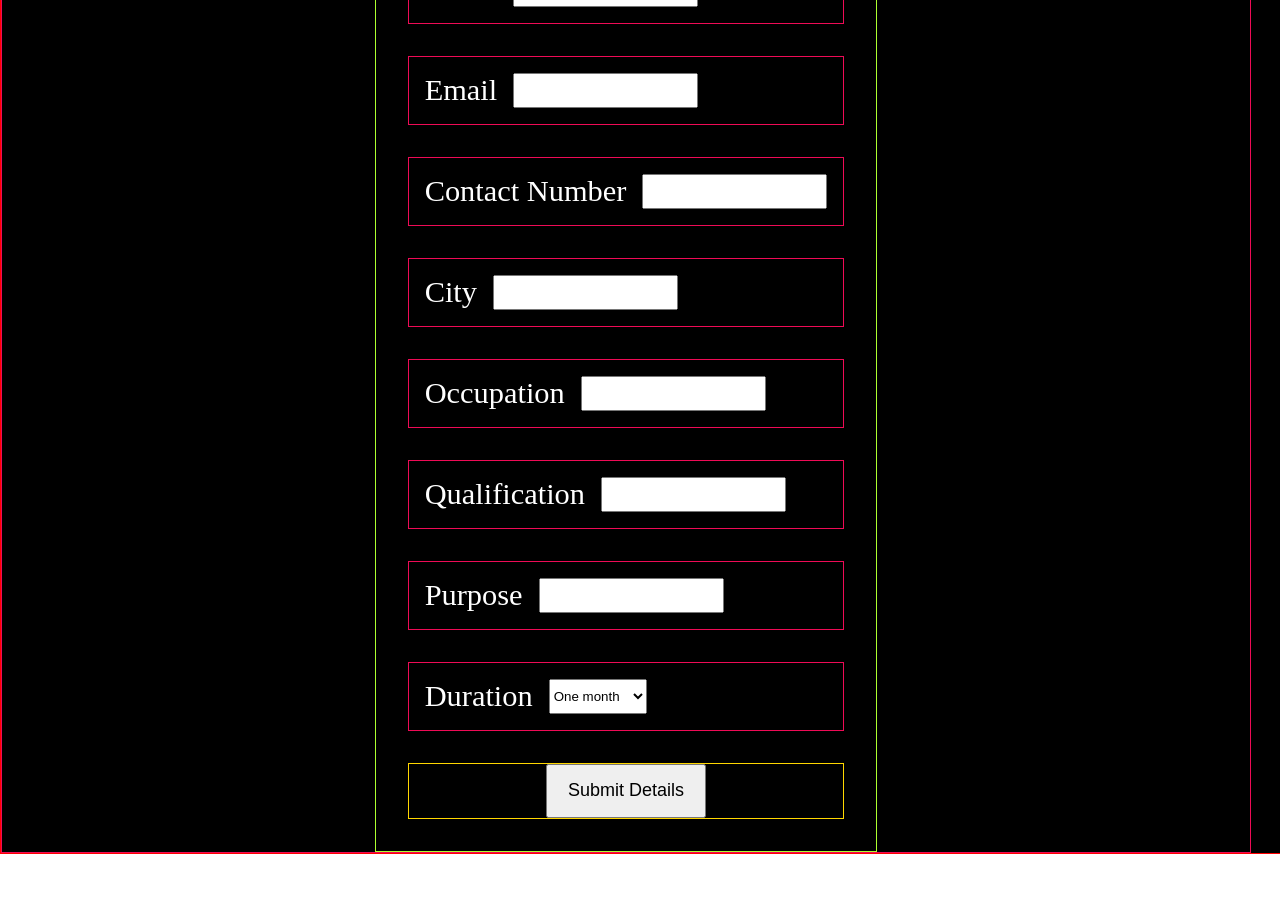
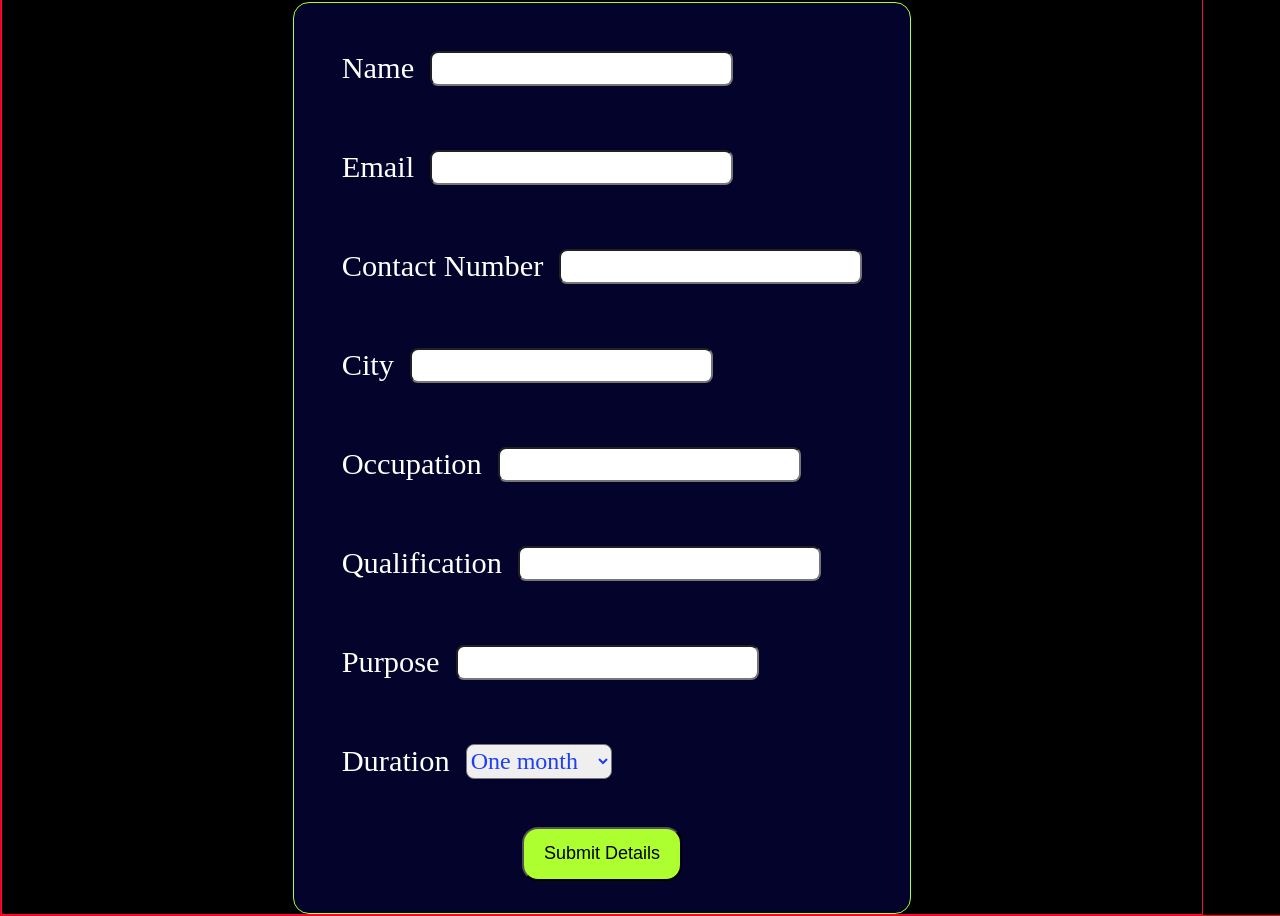
Before and after one commit to neelamraikwar9/LearnNFun, a React (Vite) app: page /join in a window 1280 px wide. Shown: the part 400-1316 px from the top of the page. Before the commit the page ends 1254 px from the top, so only its background shows below. Built offline with nearby package versions, Linux system fonts and the light colour scheme.

Commit message:
added form with styles and layout

```diff
--- a/src/pages/JoinUs.jsx
+++ b/src/pages/JoinUs.jsx
@@ -63,48 +63,48 @@ const JoinUs = () => {
   return (
     <main className='mainFormCon'>
     <div className="wholeFormCon">
-      <h1 className="formHead">Fill the Form to Join</h1>
+      <h1 className="formHeadText">Fill the Form to Join</h1>
       <form onSubmit={handleSubmit} className="formCon">
         <div className='field'>
         <label htmlFor="nam">Name</label>
-        <input type="text" id="nam" name="name" value={form.name} onChange={handleOnChange}/>
+        <input type="text" id="nam" name="name" value={form.name} onChange={handleOnChange} className="inp"/>
         </div>
 
         <div className='field'>
         <label htmlFor="em">Email</label>
-        <input type="text" id="em" name="email" value={form.email} onChange={handleOnChange}/>
+        <input type="text" id="em" name="email" value={form.email} onChange={handleOnChange} className="inp"/>
         </div>
 
 
          <div className='field'>
         <label htmlFor="cont">Contact Number</label>
-        <input type="text" id="cont" name="contactNumber" value={form.contactNumber} onChange={handleOnChange}/>
+        <input type="text" id="cont" name="contactNumber" value={form.contactNumber} onChange={handleOnChange} className="inp"/>
         </div>
 
         <div className='field'>
         <label htmlFor="cit">City</label>
-        <input type="text" id="cit" name="city" value={form.city} onChange={handleOnChange}/>
+        <input type="text" id="cit" name="city" value={form.city} onChange={handleOnChange} className="inp"/>
         </div>
 
          <div className='field'>
         <label htmlFor="occ">Occupation </label>
-        <input type="text" id="occ" name="occupation" value={form.occupation} onChange={handleOnChange}/>
+        <input type="text" id="occ" name="occupation" value={form.occupation} onChange={handleOnChange} className="inp"/>
         </div>
 
 
          <div className='field'>
         <label htmlFor="qul">Qualification </label>
-        <input type="text" id="qul" name="qualification" value={form.qualification} onChange={handleOnChange}/>
+        <input type="text" id="qul" name="qualification" value={form.qualification} onChange={handleOnChange} className="inp"/>
         </div>
 
          <div className='field'>
         <label htmlFor="pur">Purpose</label>
-        <input type="text" id="pur" name="purpose" value={form.purpose} onChange={handleOnChange}/>
+        <input type="text" id="pur" name="purpose" value={form.purpose} onChange={handleOnChange} className="inp"/>
         </div>
 
         <div className='field'>
           <label htmlFor="dur">Duration</label>
-          <select id="dur" name="duration" value={form.duration} onChange={handleOnChange}>
+          <select id="dur" name="duration" value={form.duration} onChange={handleOnChange} className="sel">
             <option value="One month">One month</option>
             <option value="Two month">Two month</option>
             <option value="Three month">Three month</option>
--- a/src/pages/joinus.css
+++ b/src/pages/joinus.css
@@ -17,7 +17,7 @@
     margin-top: 15rem;
     display: flex;
     flex-direction: column;
-    width: 78rem;
+    width: 75rem;
     align-items: center;
 }
 
@@ -28,20 +28,37 @@
     display: flex;
     flex-direction: column;
     gap: 2rem;
+    background-color: rgb(3, 3, 43);
+    border-radius: 1rem;
 }
 
 .field {
     font-size: 1.9rem;
-    border: 1px solid rgb(238, 11, 86);
+    /* border: 1px solid rgb(238, 11, 86); */
     padding: 1rem;
     display: flex;
     gap: 1rem;
 }
 
+.inp {
+    font-size: 1.5rem;
+    font-family: cursive;
+    border-radius: 0.5rem;
+    color:rgb(31, 63, 244);
+}
+
+.sel {
+    font-size: 1.5rem;
+    font-family: cursive;
+    border-radius: 0.5rem;
+    color:rgb(31, 63, 244);
+}
+
 .btn {
     display: flex;
     justify-content: center;
-    border: 1px solid gold;
+    /* border: 1px solid gold; */
+
 
 }
 
@@ -50,4 +67,16 @@
     padding: 0.9rem;
     font-size: large;
     font-weight: 100;
+    background-color: greenyellow;
+    border-radius: 1rem;
 }
+
+.subBtn:hover{
+    background-color: oklch(86.142% 0.25495 136.005);
+}
+
+
+
+.formHeadText {
+    font-size: 4rem;
+}
```
